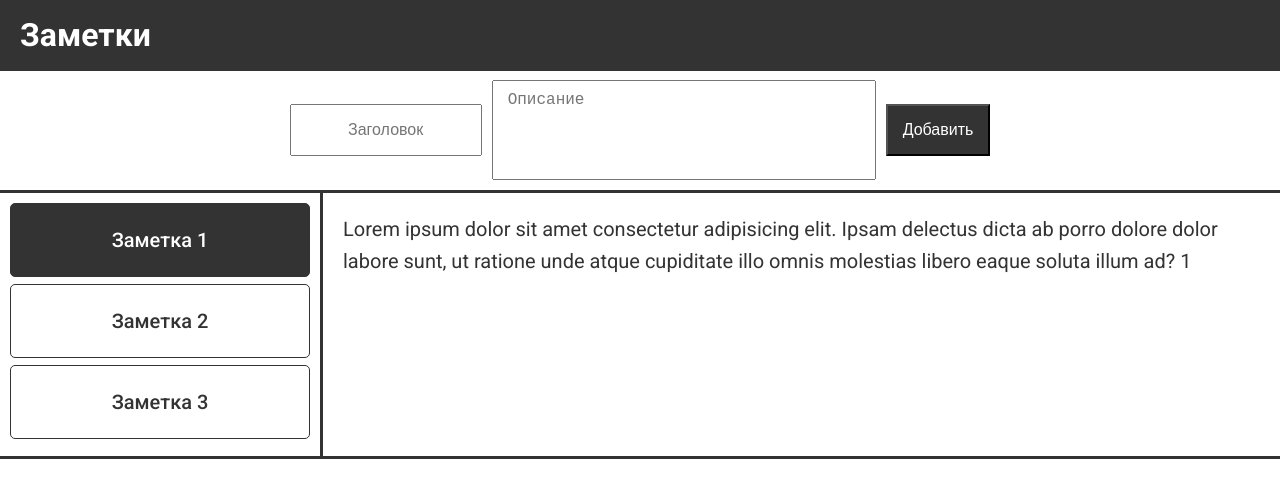
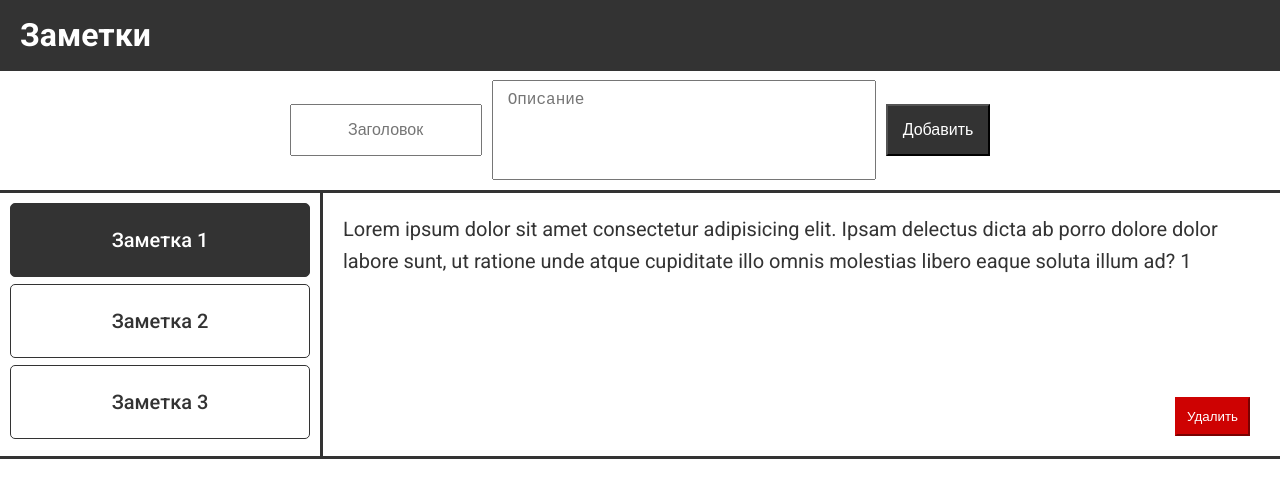
Before and after one commit to Eltach00/note-app, an Angular app: page / in a window 1280 px wide. Shown: the top 498 px of the page. Built offline with nearby package versions, Linux system fonts and the light colour scheme.

Commit message:
delete btn

```diff
--- a/src/app/app.component.html
+++ b/src/app/app.component.html
@@ -8,5 +8,5 @@
     (onChange)="onChanged($event)"
     [chosen]="chosen"
   ></app-side-bar>
-  <app-notes-desc [desc]="desc"></app-notes-desc>
+  <app-notes-desc [desc]="desc" (onDelete)="deleteNote()"></app-notes-desc>
 </div>
--- a/src/app/app.component.ts
+++ b/src/app/app.component.ts
@@ -21,6 +21,10 @@ export class AppComponent {
   init() {
     const dataFromStorage = JSON.parse(localStorage.getItem('notesData'))  as INote[]
     this.data = dataFromStorage || INITDATA
+    this.chooseFisrt()
+  }
+
+  chooseFisrt() {
     this.desc = this.data[0].description;
     this.chosen = this.data[0].id
   }
@@ -36,4 +40,10 @@ export class AppComponent {
     this.desc = this.data[index - 1].description;
     localStorage.setItem('notesData', JSON.stringify(this.data));
   }
+
+  deleteNote() {
+    this.data = this.data.filter((n) => n.id !== this.chosen)
+    localStorage.setItem('notesData', JSON.stringify(this.data));
+    this.chooseFisrt()
+  }
 }
--- a/src/app/components/notes-desc/notes-desc.component.html
+++ b/src/app/components/notes-desc/notes-desc.component.html
@@ -1,3 +1,4 @@
 <div>
   {{desc}}
+  <button (click)="delete()">Удалить</button>
 </div>
--- a/src/app/components/notes-desc/notes-desc.component.scss
+++ b/src/app/components/notes-desc/notes-desc.component.scss
@@ -1,6 +1,24 @@
 div {
+  position: relative;
   padding: 20px;
   font-size: 20px;
   border-left: 3px solid #333;
   height: 100%;
+  button {
+    position: absolute;
+    bottom: 20px;
+    right: 30px;
+    padding: 10px;
+    background-color: rgb(206, 2, 2);
+    color: #fff;
+    border-color: rgb(206, 2, 2);
+    &:hover {
+      cursor: pointer;
+      background-color: rgba(206, 2, 2, 0.721);
+      border-color: rgba(206, 2, 2, 0.721);
+    }
+      @media screen and (max-width: 780px) {
+      padding: 5px;
+   }
+  }
 }
--- a/src/app/components/notes-desc/notes-desc.component.ts
+++ b/src/app/components/notes-desc/notes-desc.component.ts
@@ -1,4 +1,4 @@
-import { Component, Input } from '@angular/core';
+import { Component, EventEmitter, Input, Output } from '@angular/core';
 
 @Component({
   selector: 'app-notes-desc',
@@ -7,4 +7,9 @@ import { Component, Input } from '@angular/core';
 })
 export class NotesDescComponent {
   @Input() desc: string
+  @Output() onDelete = new EventEmitter<true>()
+
+  delete() {
+    this.onDelete.emit(true);
+  }
 }
```
